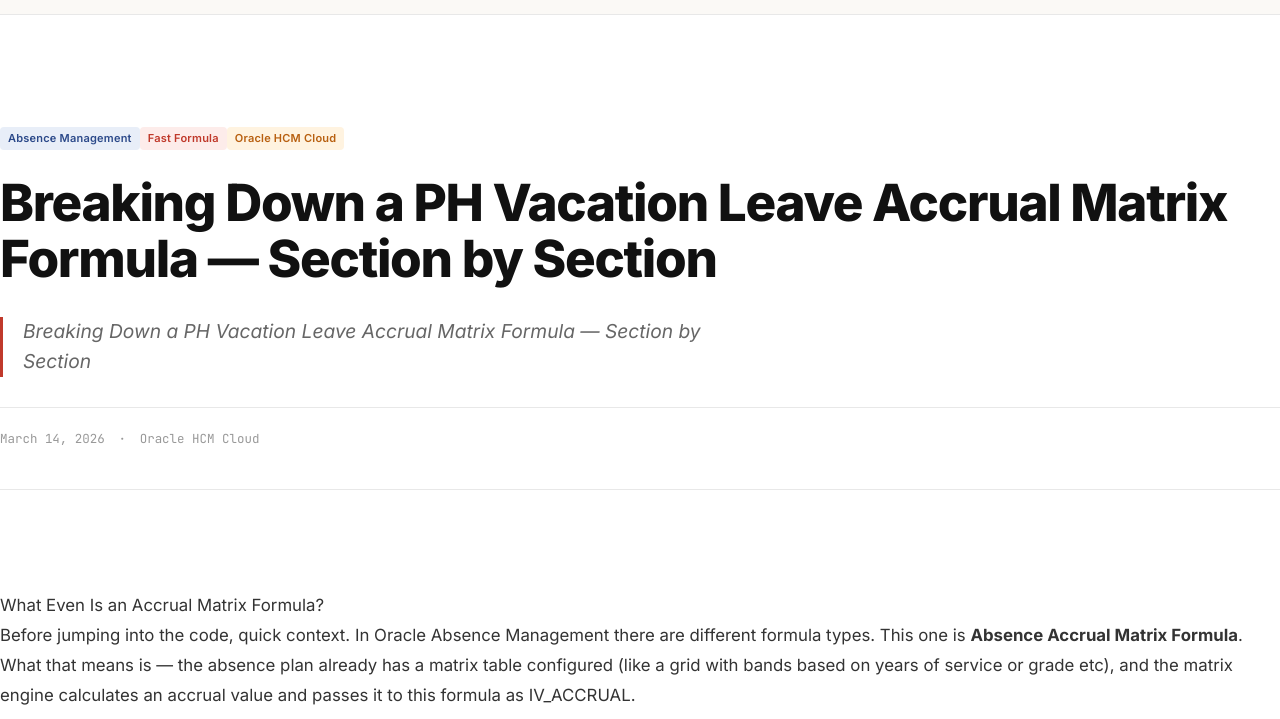
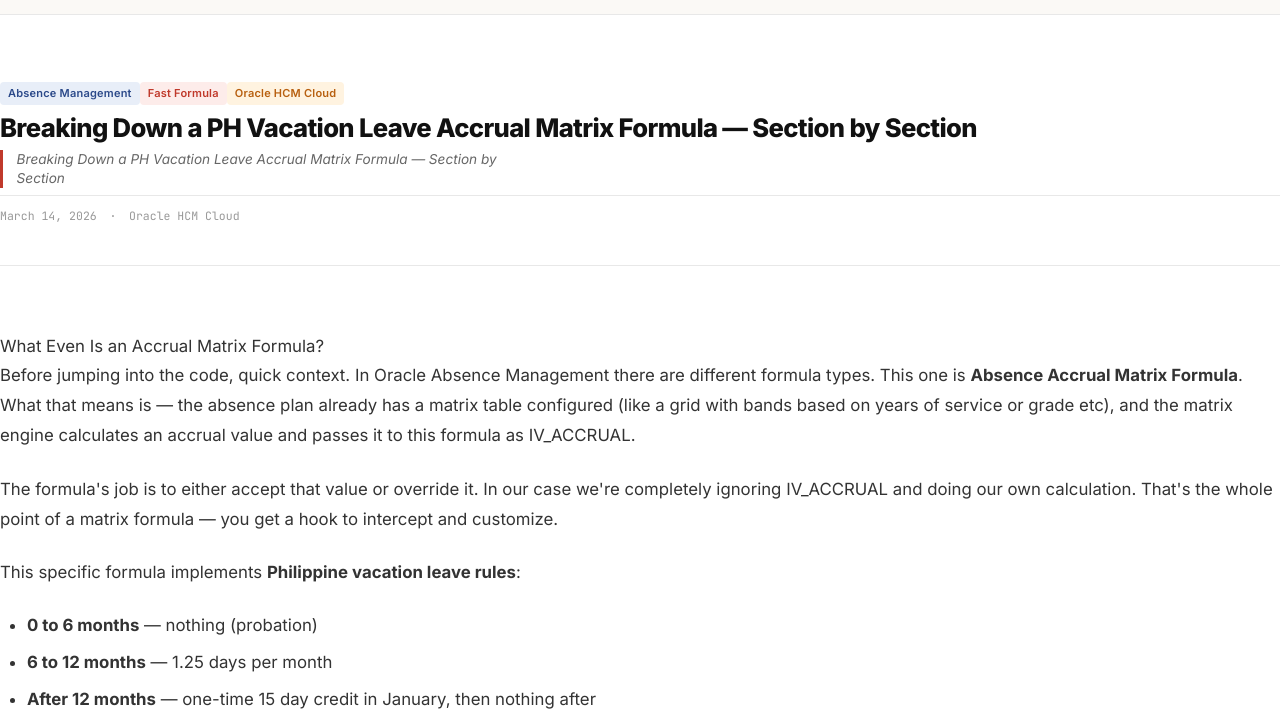
Before and after one commit to abhi18081992/abhishekmohantyhcmcloud, an Astro site: page /posts/breaking-down-a-ph-vacation-leave-accrual-matrix in a window 1280 px wide. Shown: the part 81-800 px from the top of the page. Built offline with nearby package versions, Linux system fonts and the light colour scheme; Astro itself is replaced by a stand-in of ours.

Commit message:
Reduce post header/lede padding and font size site-wide

```diff
--- a/src/layouts/PostLayout.astro
+++ b/src/layouts/PostLayout.astro
@@ -1,17 +1,13 @@
 ---
 import BaseLayout from './BaseLayout.astro';
 import type { CollectionEntry } from 'astro:content';
-
 interface Props {
   post: CollectionEntry<'posts'>;
 }
-
 const { post } = Astro.props;
 const { title, description, pubDate, updatedDate, tags } = post.data;
-
 const formatDate = (date: Date) =>
   date.toLocaleDateString('en-US', { year: 'numeric', month: 'long', day: 'numeric' });
-
 const tagColor = (tag: string): string => {
   const t = tag.toLowerCase();
   if (t.includes('fast formula')) return 'red';
@@ -22,7 +18,6 @@ const tagColor = (tag: string): string => {
   ];
 };
 ---
-
 <BaseLayout title={title} description={description} ogType="article">
   <article class="post">
     <header class="post-header prose-container">
@@ -47,51 +42,48 @@ const tagColor = (tag: string): string => {
         )}
       </div>
     </header>
-
     <div class="post-body prose-container">
       <slot />
     </div>
-
     <footer class="post-footer prose-container">
       <a href="/" class="back-link">← Back to all articles</a>
     </footer>
   </article>
-
   <style>
     .post {
-      padding-block: clamp(2.5rem, 5vw, 4rem);
+      padding-block: clamp(0.75rem, 1.5vw, 1.25rem);
     }
     .post-header {
-      margin-bottom: 3rem;
+      margin-bottom: 0.75rem;
     }
     .post-pills {
-      margin-bottom: 1.5rem;
+      margin-bottom: 0.5rem;
       display: flex;
       flex-wrap: wrap;
     }
     .post-header h1 {
-      font-size: clamp(2rem, 4.5vw, 3.2rem);
+      font-size: clamp(1.15rem, 2vw, 1.6rem);
       font-weight: 800;
       letter-spacing: -0.025em;
-      line-height: 1.1;
-      margin: 0 0 0.6em;
+      line-height: 1.2;
+      margin: 0 0 0.25em;
     }
     .lede {
       font-family: var(--font-italic);
       font-style: italic;
-      font-size: 1.2rem;
+      font-size: 0.85rem;
       color: var(--ink-muted);
-      line-height: 1.55;
-      margin: 1em 0 1.6em;
-      padding-left: 1.25rem;
+      line-height: 1.4;
+      margin: 0.3em 0 0.5em;
+      padding-left: 0.85rem;
       border-left: 3px solid var(--red);
       max-width: 60ch;
     }
     .post-meta {
       font-family: var(--font-mono);
-      font-size: 0.78rem;
+      font-size: 0.72rem;
       color: var(--ink-faint);
-      padding-top: 1.2rem;
+      padding-top: 0.6rem;
       border-top: 1px solid var(--border);
     }
     .dot { margin: 0 0.5em; }
```
